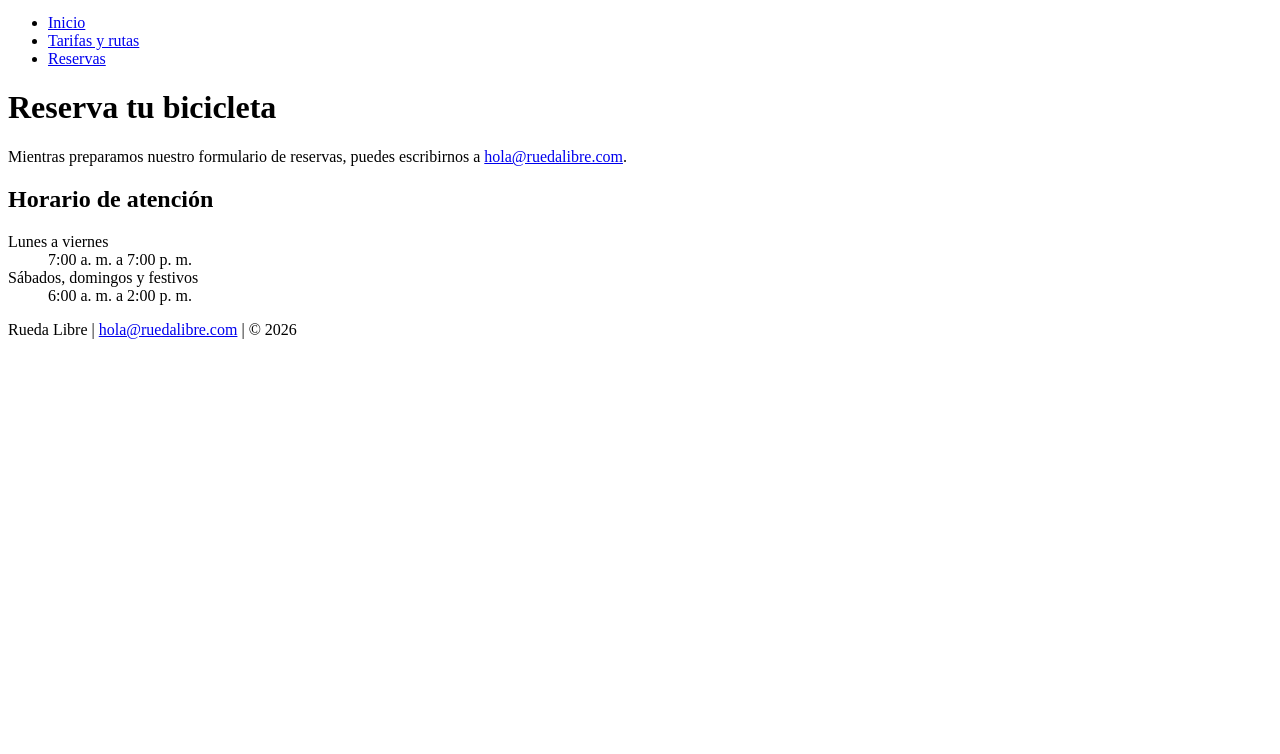
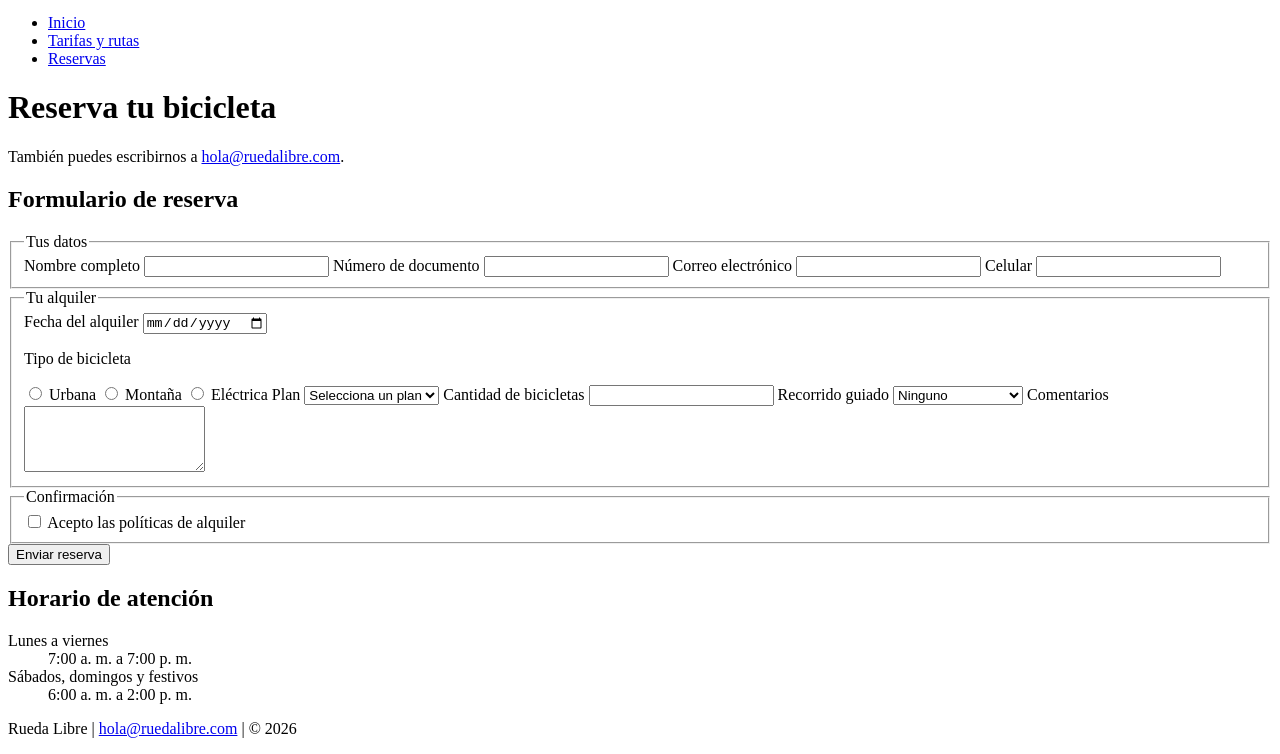
Before and after one commit to andresriwi/rueda-libre, a plain HTML site: page paginas/reservas.html in a window 1280 px wide. Shown: the part 800-1554 px from the top of the page. Before the commit the page ends 1155 px from the top, so only its background shows below. Drawn offline with Linux system fonts and the light colour scheme.

Commit message:
add: formulario de reserva

```diff
--- a/paginas/reservas.html
+++ b/paginas/reservas.html
@@ -23,9 +23,76 @@
 
     <main>
         <h1>Reserva tu bicicleta</h1>
-        <p>Mientras preparamos nuestro formulario de reservas, puedes escribirnos a
+        <p>También puedes escribirnos a
             <a href="mailto:hola@ruedalibre.com">hola@ruedalibre.com</a>.
         </p>
+
+        <section aria-labelledby="titulo-formulario">
+            <h2 id="titulo-formulario">Formulario de reserva</h2>
+            <form action="reservas.html" method="post">
+                <fieldset>
+                    <legend>Tus datos</legend>
+
+                    <label for="nombre-completo">Nombre completo</label>
+                    <input type="text" id="nombre-completo" name="nombre_completo" autocomplete="name" required>
+
+                    <label for="documento">Número de documento</label>
+                    <input type="text" id="documento" name="documento" autocomplete="off" required>
+
+                    <label for="correo">Correo electrónico</label>
+                    <input type="email" id="correo" name="correo" autocomplete="email" required>
+
+                    <label for="celular">Celular</label>
+                    <input type="tel" id="celular" name="celular" autocomplete="tel" required>
+                </fieldset>
+
+                <fieldset>
+                    <legend>Tu alquiler</legend>
+
+                    <label for="fecha-alquiler">Fecha del alquiler</label>
+                    <input type="date" id="fecha-alquiler" name="fecha_alquiler" required>
+
+                    <p>Tipo de bicicleta</p>
+                    <input type="radio" id="bicicleta-urbana" name="tipo_bicicleta" value="urbana" required>
+                    <label for="bicicleta-urbana">Urbana</label>
+                    <input type="radio" id="bicicleta-montana" name="tipo_bicicleta" value="montana">
+                    <label for="bicicleta-montana">Montaña</label>
+                    <input type="radio" id="bicicleta-electrica" name="tipo_bicicleta" value="electrica">
+                    <label for="bicicleta-electrica">Eléctrica</label>
+
+                    <label for="plan">Plan</label>
+                    <select id="plan" name="plan" required>
+                        <option value="">Selecciona un plan</option>
+                        <option value="1-hora">1 hora</option>
+                        <option value="medio-dia">Medio día</option>
+                        <option value="dia-completo">Día completo</option>
+                    </select>
+
+                    <label for="cantidad">Cantidad de bicicletas</label>
+                    <input type="number" id="cantidad" name="cantidad" min="1" step="1" required>
+
+                    <label for="recorrido">Recorrido guiado</label>
+                    <select id="recorrido" name="recorrido">
+                        <option value="ninguno">Ninguno</option>
+                        <option value="rio-parques">Río y Parques</option>
+                        <option value="sabores-barrio">Sabores de Barrio</option>
+                        <option value="reto-palmas">Reto Las Palmas</option>
+                    </select>
+
+                    <label for="comentarios">Comentarios</label>
+                    <textarea id="comentarios" name="comentarios" rows="4"></textarea>
+                </fieldset>
+
+                <fieldset>
+                    <legend>Confirmación</legend>
+
+                    <input type="checkbox" id="acepta-politicas" name="acepta_politicas" value="si" required>
+                    <label for="acepta-politicas">Acepto las políticas de alquiler</label>
+                </fieldset>
+
+                <button type="submit">Enviar reserva</button>
+            </form>
+        </section>
 
         <aside aria-labelledby="titulo-horarios">
             <h2 id="titulo-horarios">Horario de atención</h2>
```
Also changed, not shown: bitacora.txt.
